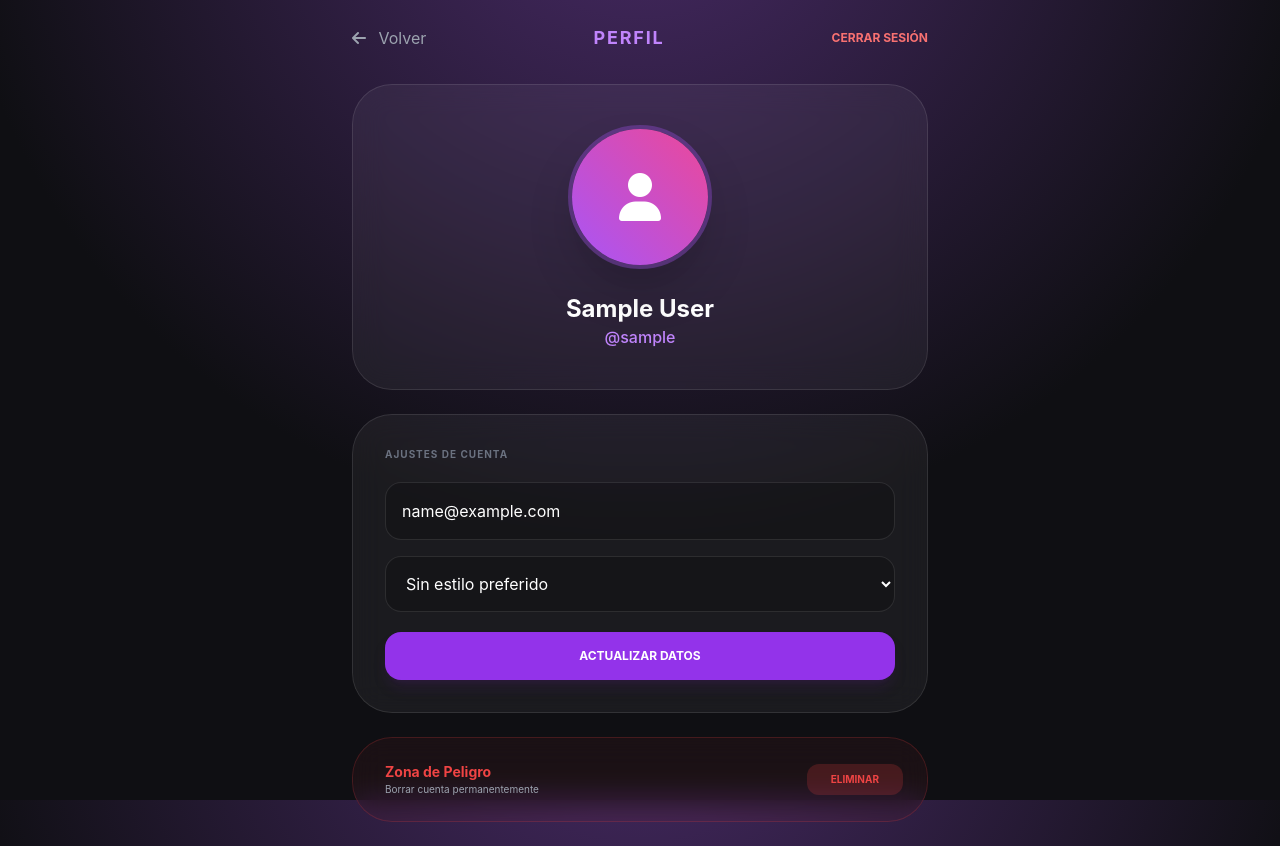
After one commit to rutsaisan/Proyecto-BeatBlueprint, a PHP site: page /perfil.php in a window 1280 px wide. The commit adds this page. Run offline with PHP 8.4, Linux system fonts and the light colour scheme; the visitor is signed in with stand-in values (Sample User, id 1); data comes from the database, SQL or seed files in the repository; some libraries are stand-ins or nearby versions.

Commit message:
pagina de usuario

```diff
--- a/database/db.sql
+++ b/database/db.sql
@@ -21,6 +21,8 @@ CREATE TABLE Usuarios (
     id_estilo_baile INT,
     FOREIGN KEY (id_estilo_baile) REFERENCES Estilo_baile(id_estilo_baile) ON DELETE SET NULL
 );
+
+ALTER TABLE Usuarios ADD COLUMN foto_perfil VARCHAR(255) DEFAULT 'assets/img/default-avatar.png';
 
 
 CREATE TABLE Wikipasos (
--- /dev/null
+++ b/perfil.php
@@ -0,0 +1,165 @@
+<?php
+/**
+ * BEAT BLUEPRINT - PERFIL DE USUARIO COMPLETO
+ * Incluye: Cambio de Foto, Edición de Datos y Borrado de Cuenta.
+ */
+
+if (session_status() === PHP_SESSION_NONE) { session_start(); }
+require_once 'includes/config.php';
+
+// SEGURIDAD
+if (!isset($_SESSION['loggedin']) || $_SESSION['loggedin'] !== true) {
+    header("Location: index.php"); exit;
+}
+
+$usuario_id = $_SESSION['id'];
+
+// --- PROCESAMIENTO DE FORMULARIOS (POST) ---
+if ($_SERVER['REQUEST_METHOD'] === 'POST') {
+
+    // 1. LÓGICA DE LA FOTO (SUBIDA REAL)
+    if (isset($_FILES['foto']) && $_FILES['foto']['error'] === 0) {
+        $directorio = "assets/uploads/perfiles/";
+        if (!is_dir($directorio)) { mkdir($directorio, 0777, true); }
+
+        $extension = pathinfo($_FILES['foto']['name'], PATHINFO_EXTENSION);
+        $nombre_archivo = "user_" . $usuario_id . "_" . time() . "." . $extension;
+        $ruta_final = $directorio . $nombre_archivo;
+
+        if (move_uploaded_file($_FILES['foto']['tmp_name'], $ruta_final)) {
+            $stmt = $conexion->prepare("UPDATE Usuarios SET foto_perfil = ? WHERE id_usuario = ?");
+            $stmt->bind_param("si", $ruta_final, $usuario_id);
+            $stmt->execute();
+            $_SESSION['foto'] = $ruta_final; // Actualizamos sesión
+            header("Location: perfil.php?status=foto_actualizada"); exit;
+        }
+    }
+
+    // 2. ACTUALIZAR EMAIL Y ESTILO
+    if (isset($_POST['update_profile'])) {
+        $nuevo_email = filter_input(INPUT_POST, 'email', FILTER_SANITIZE_EMAIL);
+        $nuevo_estilo = !empty($_POST['estilo']) ? intval($_POST['estilo']) : null;
+
+        $stmt = $conexion->prepare("UPDATE Usuarios SET email = ?, id_estilo_baile = ? WHERE id_usuario = ?");
+        $stmt->bind_param("sii", $nuevo_email, $nuevo_estilo, $usuario_id);
+        $stmt->execute();
+        header("Location: perfil.php?status=datos_actualizados"); exit;
+    }
+
+    // 3. ELIMINAR CUENTA (BORRADO TOTAL)
+    if (isset($_POST['delete_account'])) {
+        $stmt = $conexion->prepare("DELETE FROM Usuarios WHERE id_usuario = ?");
+        $stmt->bind_param("i", $usuario_id);
+        if ($stmt->execute()) {
+            session_destroy();
+            header("Location: index.php?msg=cuenta_eliminada"); exit;
+        }
+    }
+}
+
+// OBTENER DATOS PARA MOSTRAR
+$query = "SELECT u.*, e.nombre_estilo_baile FROM Usuarios u
+          LEFT JOIN Estilo_baile e ON u.id_estilo_baile = e.id_estilo_baile
+          WHERE u.id_usuario = $usuario_id";
+$user = mysqli_fetch_assoc(mysqli_query($conexion, $query));
+$estilos_res = mysqli_query($conexion, "SELECT * FROM Estilo_baile");
+?>
+
+<!DOCTYPE html>
+<html lang="es">
+<head>
+    <meta charset="UTF-8">
+    <meta name="viewport" content="width=device-width, initial-scale=1.0">
+    <title>Perfil - Beat Blueprint</title>
+    <script src="https://cdn.tailwindcss.com"></script>
+    <link href="https://cdnjs.cloudflare.com/ajax/libs/font-awesome/6.4.0/css/all.min.css" rel="stylesheet">
+    <style>
+        body {
+            background: radial-gradient(circle at 50% -20%, #4a2b69 0%, #0f0f13 60%);
+            color: white; min-height: 100vh; font-family: 'Inter', sans-serif;
+            background-attachment: fixed;
+        }
+        .glass-card {
+            background: rgba(255, 255, 255, 0.05);
+            backdrop-filter: blur(15px);
+            border: 1px solid rgba(255, 255, 255, 0.1);
+        }
+    </style>
+</head>
+<body class="p-6">
+
+    <div class="max-w-xl mx-auto flex justify-between items-center mb-8">
+        <a href="feed.php" class="text-gray-400 hover:text-white transition"><i class="fas fa-arrow-left mr-2"></i> Volver</a>
+        <h1 class="text-lg font-bold uppercase tracking-widest text-purple-400">Perfil</h1>
+        <a href="php/logout.php" class="text-red-400 text-xs font-bold uppercase">Cerrar Sesión</a>
+    </div>
+
+    <div class="max-w-xl mx-auto space-y-6">
+
+        <div class="glass-card rounded-[2.5rem] p-10 flex flex-col items-center">
+            <form action="" method="POST" enctype="multipart/form-data" id="form-foto" class="relative group cursor-pointer">
+                <div class="w-36 h-36 rounded-full overflow-hidden border-4 border-purple-500/30 group-hover:border-purple-500 transition-all shadow-2xl">
+                    <?php if (!empty($user['foto_perfil']) && file_exists($user['foto_perfil'])): ?>
+                        <img src="<?php echo $user['foto_perfil']; ?>" class="w-full h-full object-cover">
+                    <?php else: ?>
+                        <div class="w-full h-full bg-gradient-to-tr from-purple-500 to-pink-500 flex items-center justify-center text-5xl">
+                            <i class="fas fa-user text-white"></i>
+                        </div>
+                    <?php endif; ?>
+                </div>
+
+                <div class="absolute inset-0 flex items-center justify-center bg-black/40 rounded-full opacity-0 group-hover:opacity-100 transition">
+                    <i class="fas fa-camera text-white text-2xl"></i>
+                </div>
+
+                <input type="file" name="foto" id="input-foto" class="hidden" onchange="document.getElementById('form-foto').submit()">
+            </form>
+
+            <h2 class="text-2xl font-bold mt-6"><?php echo htmlspecialchars($user['nombre_completo']); ?></h2>
+            <p class="text-purple-400 font-medium">@<?php echo htmlspecialchars($user['usuario']); ?></p>
+        </div>
+
+        <form action="" method="POST" class="glass-card rounded-[2.5rem] p-8 space-y-5">
+            <p class="text-[10px] font-bold text-gray-500 uppercase tracking-widest mb-2">Ajustes de cuenta</p>
+
+            <div class="space-y-4">
+                <input type="email" name="email" value="<?php echo htmlspecialchars($user['email']); ?>"
+                       class="w-full bg-black/20 border border-white/10 p-4 rounded-2xl outline-none focus:border-purple-500 transition" placeholder="Email">
+
+                <select name="estilo" class="w-full bg-black/20 border border-white/10 p-4 rounded-2xl outline-none cursor-pointer">
+                    <option value="">Sin estilo preferido</option>
+                    <?php while($est = mysqli_fetch_assoc($estilos_res)): ?>
+                        <option value="<?php echo $est['id_estilo_baile']; ?>" <?php echo ($user['id_estilo_baile'] == $est['id_estilo_baile']) ? 'selected' : ''; ?> class="bg-[#1a1a2e]">
+                            <?php echo htmlspecialchars($est['nombre_estilo_baile']); ?>
+                        </option>
+                    <?php endwhile; ?>
+                </select>
+            </div>
+
+            <button type="submit" name="update_profile" class="w-full bg-purple-600 hover:bg-purple-500 p-4 rounded-2xl font-bold text-xs transition shadow-lg shadow-purple-900/20">
+                ACTUALIZAR DATOS
+            </button>
+        </form>
+
+        <div class="glass-card rounded-[2.5rem] p-6 border border-red-500/20 bg-red-500/5 flex justify-between items-center">
+            <div class="ml-2">
+                <p class="text-red-500 font-bold text-sm">Zona de Peligro</p>
+                <p class="text-[10px] text-gray-400">Borrar cuenta permanentemente</p>
+            </div>
+            <form action="" method="POST" onsubmit="return confirm('¿Estás seguro de que quieres borrar tu perfil? Esta acción es irreversible.')">
+                <button type="submit" name="delete_account" class="bg-red-500/20 hover:bg-red-500 text-red-500 hover:text-white px-6 py-2 rounded-xl text-[10px] font-bold transition">
+                    ELIMINAR
+                </button>
+            </form>
+        </div>
+
+    </div>
+
+    <script>
+        // Pequeño script para asegurar que el clic en el avatar dispare el selector de archivos
+        document.querySelector('.group.cursor-pointer').addEventListener('click', function() {
+            document.getElementById('input-foto').click();
+        });
+    </script>
+</body>
+</html>
```
Also changed, not shown: feed.php (+15 -3 lines), 1 other file.
